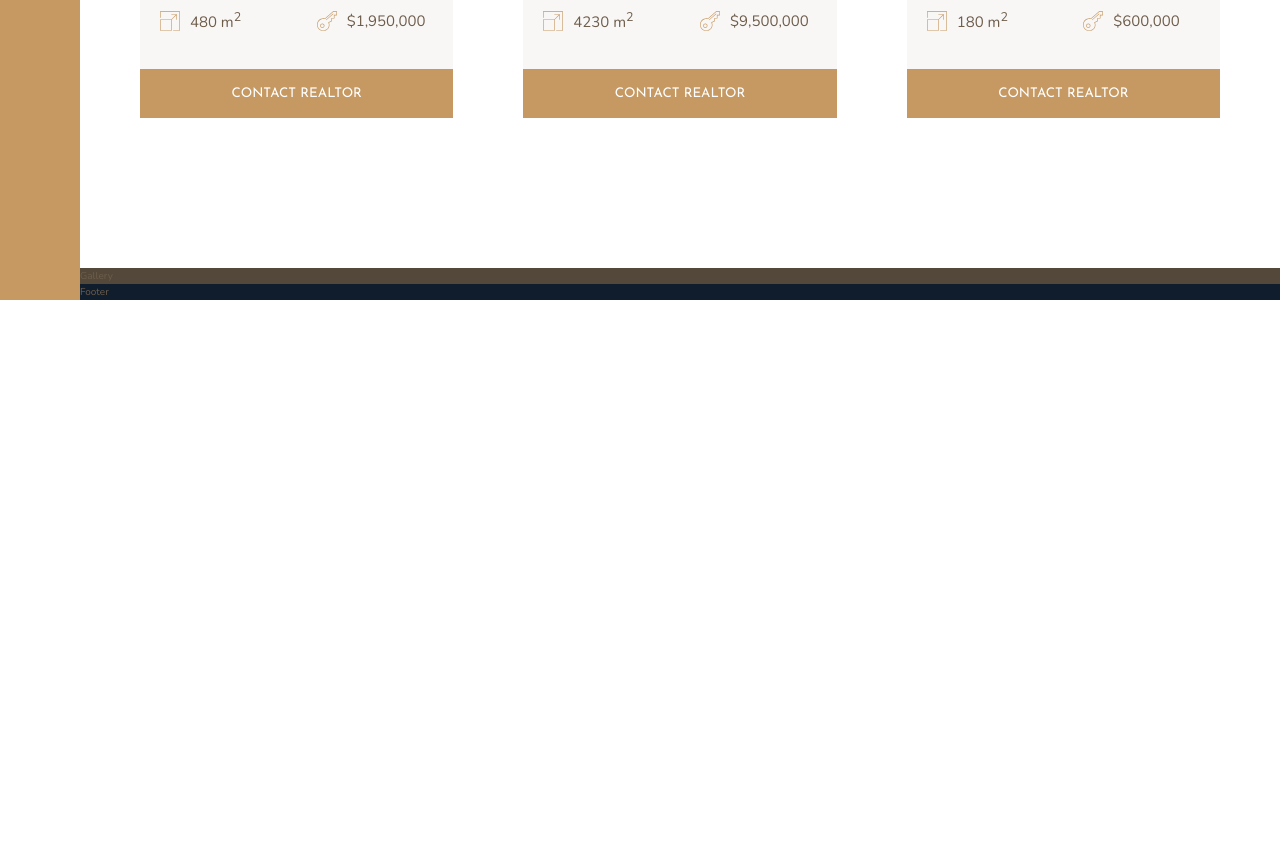
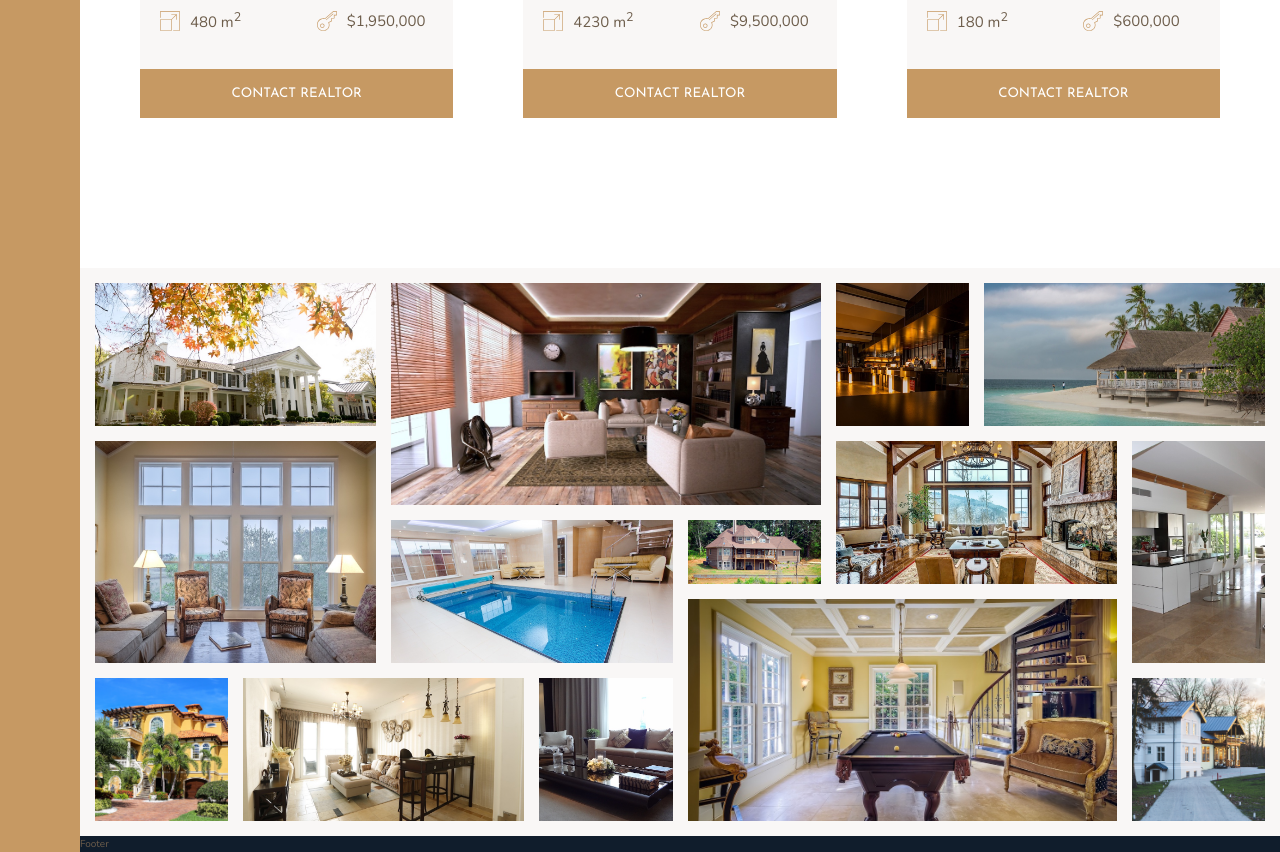
Before and after one commit to septober92/3.-Nexter---CSS-Grid, a website: page index.html in a window 1280 px wide. Shown: the part 2800-3652 px from the top of the page. Before the commit the page ends 3100 px from the top, so only its background shows below. Drawn offline with nearby package versions, Linux system fonts and the light colour scheme.

Commit message:
add gallery section

```diff
--- a/index.html
+++ b/index.html
@@ -334,7 +334,106 @@
       </div>
     </section>
 
-    <section class="gallery">Gallery</section>
+    <section class="gallery">
+      <figure class="gallery__item gallery__item--1">
+        <img
+          src="./img/gal-1.jpeg"
+          alt="Gallery image 1"
+          class="gallery__img"
+        />
+      </figure>
+      <figure class="gallery__item gallery__item--2">
+        <img
+          src="./img/gal-2.jpeg"
+          alt="Gallery image 2"
+          class="gallery__img"
+        />
+      </figure>
+      <figure class="gallery__item gallery__item--3">
+        <img
+          src="./img/gal-3.jpeg"
+          alt="Gallery image 3"
+          class="gallery__img"
+        />
+      </figure>
+      <figure class="gallery__item gallery__item--4">
+        <img
+          src="./img/gal-4.jpeg"
+          alt="Gallery image 4"
+          class="gallery__img"
+        />
+      </figure>
+      <figure class="gallery__item gallery__item--5">
+        <img
+          src="./img/gal-5.jpeg"
+          alt="Gallery image 5"
+          class="gallery__img"
+        />
+      </figure>
+      <figure class="gallery__item gallery__item--6">
+        <img
+          src="./img/gal-6.jpeg"
+          alt="Gallery image 6"
+          class="gallery__img"
+        />
+      </figure>
+      <figure class="gallery__item gallery__item--7">
+        <img
+          src="./img/gal-7.jpeg"
+          alt="Gallery image 7"
+          class="gallery__img"
+        />
+      </figure>
+      <figure class="gallery__item gallery__item--8">
+        <img
+          src="./img/gal-8.jpeg"
+          alt="Gallery image 8"
+          class="gallery__img"
+        />
+      </figure>
+      <figure class="gallery__item gallery__item--9">
+        <img
+          src="./img/gal-9.jpeg"
+          alt="Gallery image 9"
+          class="gallery__img"
+        />
+      </figure>
+      <figure class="gallery__item gallery__item--10">
+        <img
+          src="./img/gal-10.jpeg"
+          alt="Gallery image 10"
+          class="gallery__img"
+        />
+      </figure>
+      <figure class="gallery__item gallery__item--11">
+        <img
+          src="./img/gal-11.jpeg"
+          alt="Gallery image 11"
+          class="gallery__img"
+        />
+      </figure>
+      <figure class="gallery__item gallery__item--12">
+        <img
+          src="./img/gal-12.jpeg"
+          alt="Gallery image 12"
+          class="gallery__img"
+        />
+      </figure>
+      <figure class="gallery__item gallery__item--13">
+        <img
+          src="./img/gal-13.jpeg"
+          alt="Gallery image 13"
+          class="gallery__img"
+        />
+      </figure>
+      <figure class="gallery__item gallery__item--14">
+        <img
+          src="./img/gal-14.jpeg"
+          alt="Gallery image 14"
+          class="gallery__img"
+        />
+      </figure>
+    </section>
 
     <footer class="footer">Footer</footer>
   </body>
--- a/sass/_gallery.scss
+++ b/sass/_gallery.scss
@@ -1,4 +1,89 @@
 .gallery {
-  background-color: $color-grey-dark-1;
+  background-color: $color-grey-light-1;
   grid-column: full-start / full-end;
+
+  display: grid;
+  grid-template-columns: repeat(8, 1fr);
+  grid-template-rows: repeat(7, 5vw);
+  grid-gap: 1.5rem;
+  padding: 1.5rem;
+
+  &__item {
+    &--1 {
+      grid-row: 1 / span 2;
+      grid-column: 1 / span 2;
+    }
+
+    &--2 {
+      grid-row: 1 / span 3;
+      grid-column: 3 / span 3;
+    }
+
+    &--3 {
+      grid-row: 1 / span 2;
+      grid-column: 6 / span 1;
+    }
+
+    &--4 {
+      grid-row: 1 / span 2;
+      grid-column: 7 / span 2;
+    }
+
+    &--5 {
+      grid-row: 3 / span 3;
+      grid-column: 1 / span 2;
+    }
+
+    &--6 {
+      grid-row: 4 / span 2;
+      grid-column: 3 / span 2;
+    }
+
+    &--7 {
+      grid-row: 4 / span 1;
+      grid-column: 5 / span 1;
+    }
+
+    &--8 {
+      grid-row: 3 / span 2;
+      grid-column: 6 / span 2;
+    }
+
+    &--9 {
+      grid-row: 3 / span 3;
+      grid-column: 8 / span 1;
+    }
+
+    &--10 {
+      grid-row: 6 / span 2;
+      grid-column: 1 / span 1;
+    }
+
+    &--11 {
+      grid-row: 6 / span 2;
+      grid-column: 2 / span 2;
+    }
+
+    &--12 {
+      grid-row: 6 / span 2;
+      grid-column: 4 / span 1;
+    }
+
+    &--13 {
+      grid-row: 5 / span 3;
+      grid-column: 5 / span 3;
+    }
+
+    &--14 {
+      grid-row: 6 / span 2;
+      grid-column: 8 / span 1;
+    }
+  }
+
+  &__img {
+    width: 100%;
+    height: 100%;
+    object-fit: cover;
+    display: block;
+  }
 }
```
Also changed, not shown: css/style.css.
